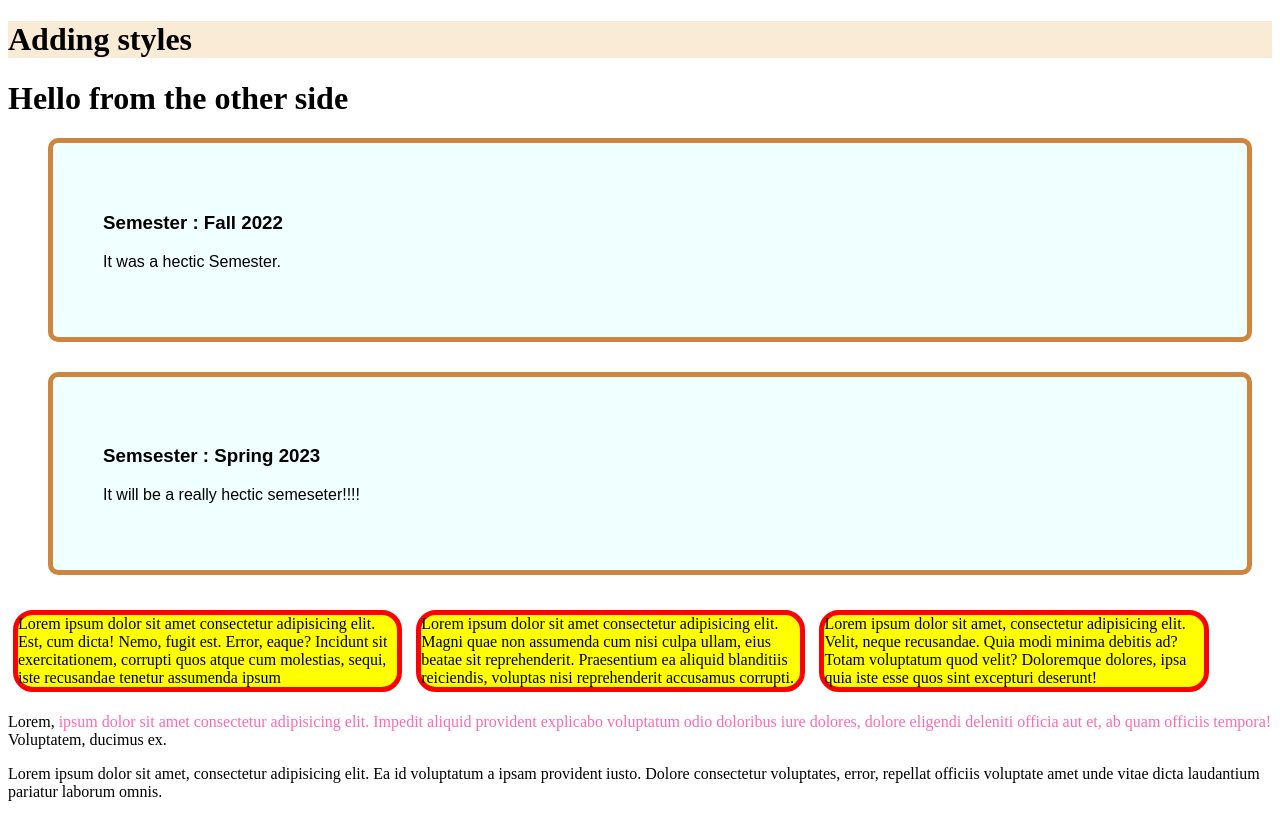
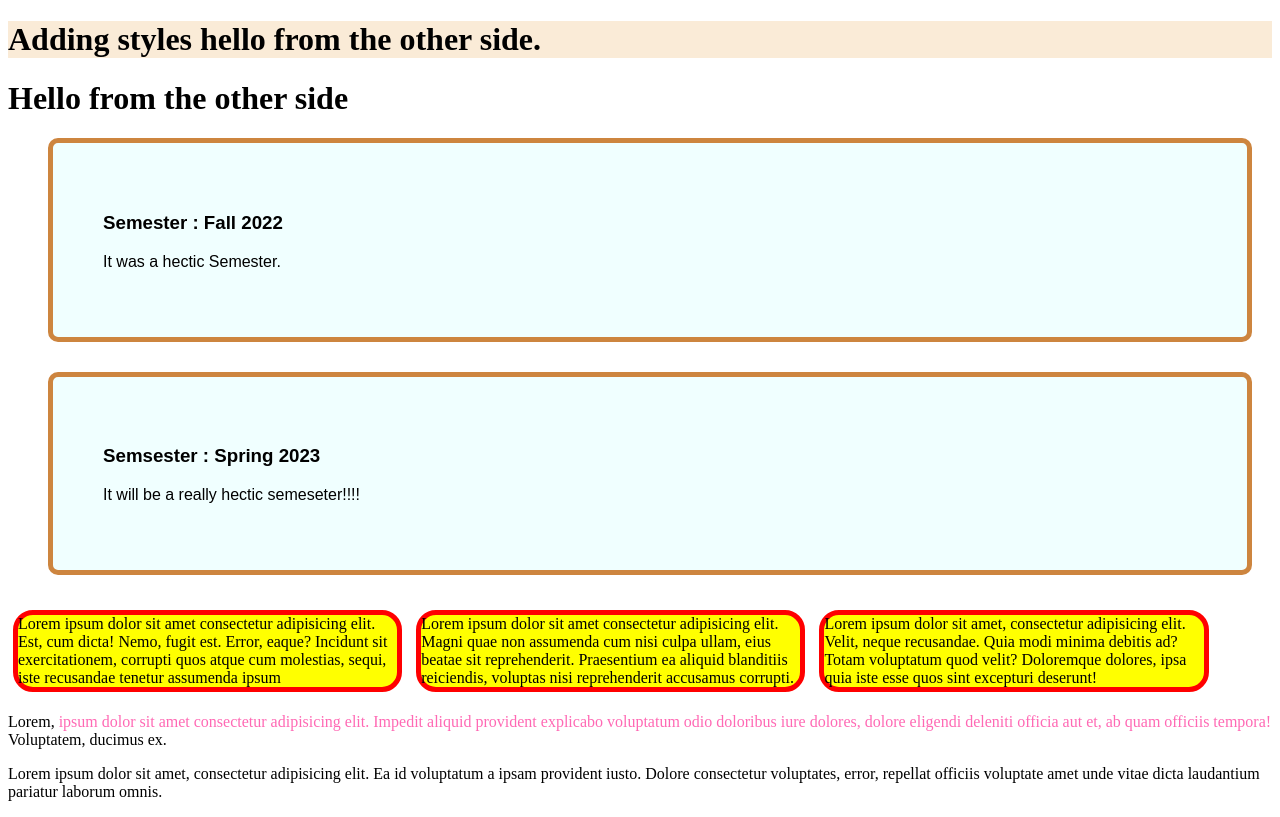
Before and after one commit to path3tic-coder/my-first-website, a plain HTML site: page index.html in a window 1280 px wide. Drawn offline with Linux system fonts and the light colour scheme.

Commit message:
added a text in para

```diff
--- a/index.html
+++ b/index.html
@@ -10,6 +10,8 @@
 <h1 id="heading1">
 
     Adding styles
+    hello from the other side.
+
 
 </h1>
 <h1>Hello from the other side</h1>
```
Also changed, not shown: 1 other file.
